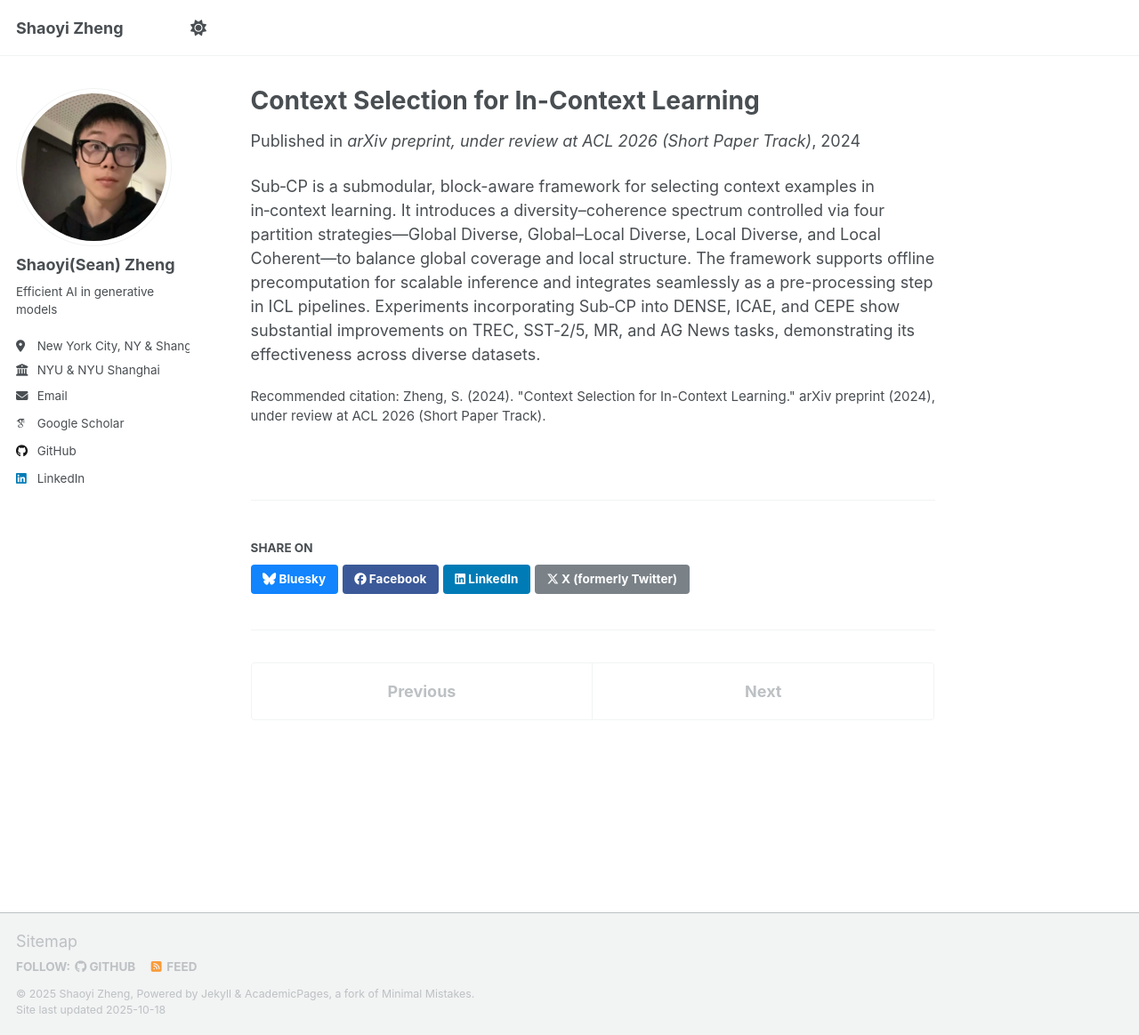
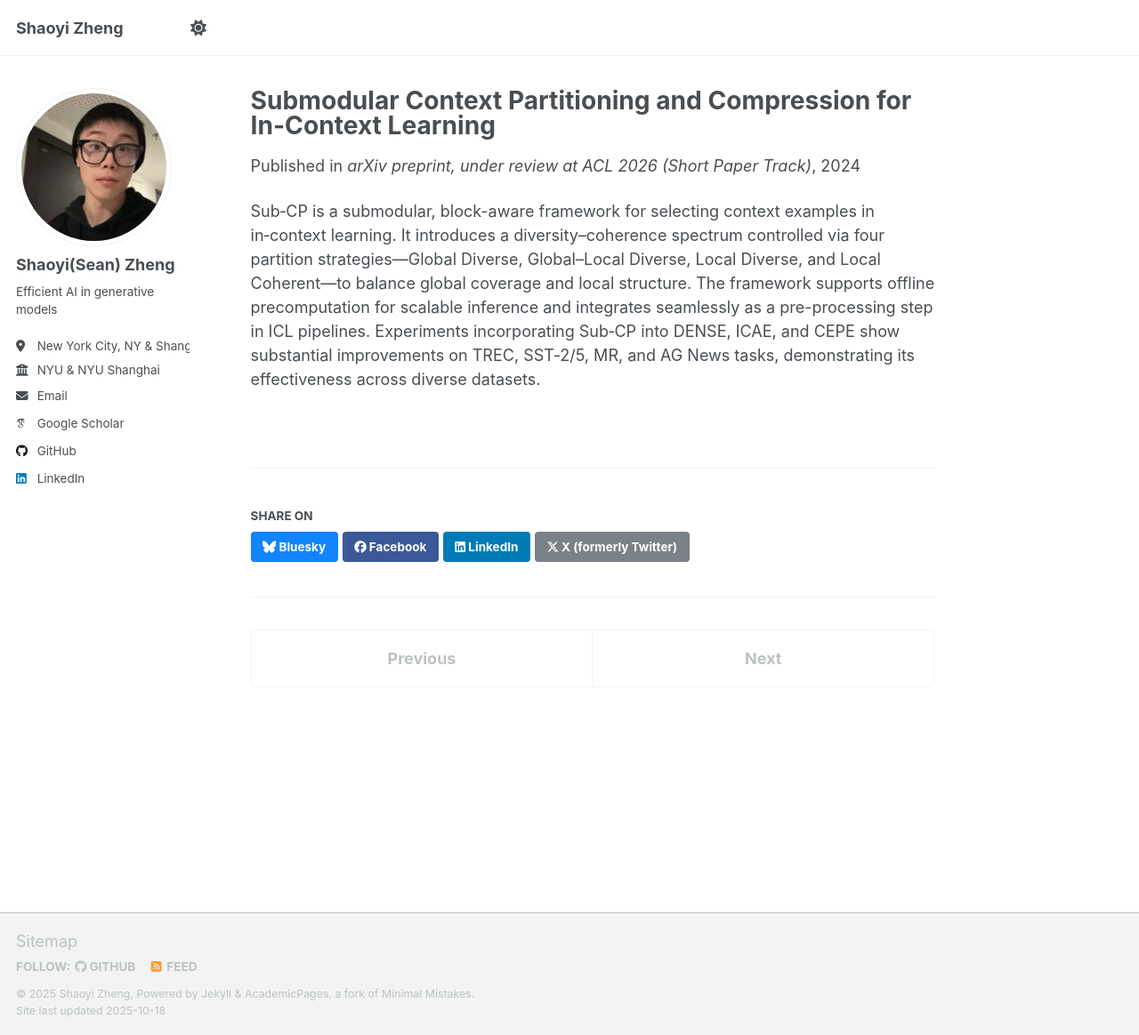
Before and after one commit to SeanAlpaca818/ShaoyiZheng.github.io, a Jekyll site: the page built from _publications/2024-05-30-context-selection-for-in-context-learning.md, in a window 1280 px wide and 1164 px high. Shown: the whole window at 89% size. Built offline with Jekyll 4.4.1, drawn with Linux system fonts in a browser that asks for light colours; some web fonts are replaced; a script that is not in the unit is left out.

Commit message:
[FEATURE] Update publication titles

```diff
--- a/_publications/2024-05-30-context-selection-for-in-context-learning.md
+++ b/_publications/2024-05-30-context-selection-for-in-context-learning.md
@@ -1,11 +1,10 @@
 ---
-title: "Context Selection for In-Context Learning"
+title: "Submodular Context Partitioning and Compression for In-Context Learning"
 collection: publications
 category: manuscripts
 permalink: /publication/2024-05-30-context-selection-for-in-context-learning
 excerpt: "Under review at ACL 2026 (Short Paper Track). Proposed Sub-CP, a submodular, block-aware context selection framework that controls a diversity–coherence spectrum for scalable in‑context learning. Designed four partition strategies—Global Diverse, Global–Local Diverse, Local Diverse, and Local Coherent—to balance global coverage and local structure. Integrated Sub-CP into DENSE, ICAE, and CEPE pipelines, yielding significant gains on datasets like TREC, SST‑2/5, MR, and AG News."
 date: 2024-05-30
 venue: "arXiv preprint, under review at ACL 2026 (Short Paper Track)"
-citation: 'Zheng, S. (2024). "Context Selection for In-Context Learning." arXiv preprint (2024), under review at ACL 2026 (Short Paper Track).'
 ---
 Sub‑CP is a submodular, block-aware framework for selecting context examples in in‑context learning. It introduces a diversity–coherence spectrum controlled via four partition strategies—Global Diverse, Global–Local Diverse, Local Diverse, and Local Coherent—to balance global coverage and local structure. The framework supports offline precomputation for scalable inference and integrates seamlessly as a pre-processing step in ICL pipelines. Experiments incorporating Sub‑CP into DENSE, ICAE, and CEPE show substantial improvements on TREC, SST‑2/5, MR, and AG News tasks, demonstrating its effectiveness across diverse datasets.
```
Also changed, not shown: _publications/2025-09-30-hilbert-attention-for-image-generation-with-diffusion-models.md (+0 -1 lines).
